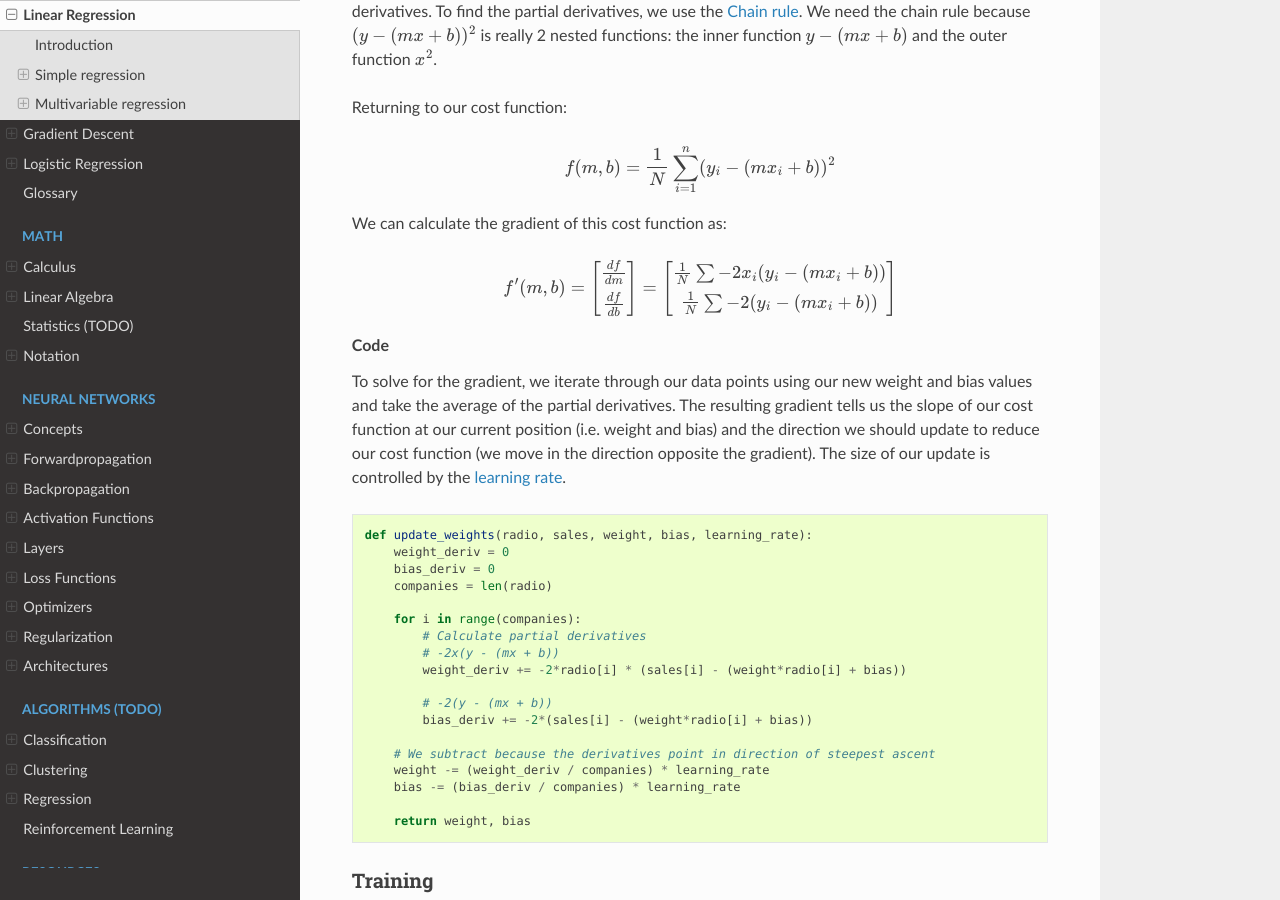
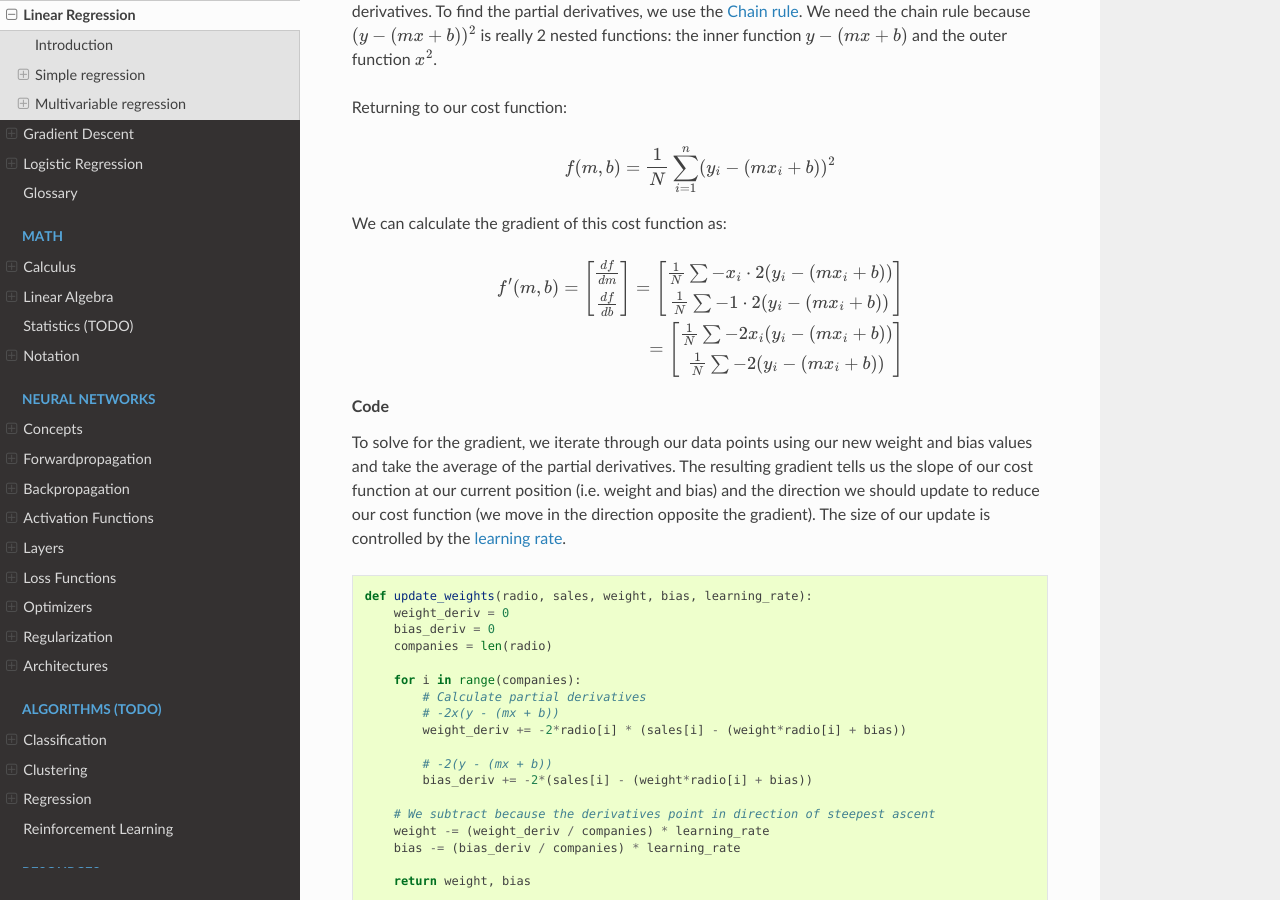
Before and after one commit to bfortuner/ml-glossary, a Sphinx documentation site: the page built from docs/linear_regression.rst, in a window 1280 px wide and 900 px high, scrolled down 3536 px. Built offline with Sphinx 7.4.7 and the Read the Docs theme 2.0.0, drawn with Linux system fonts in a browser that asks for light colours; pages that are not in the unit, such as notebooks, are missing from menus.

Commit message:
Added intermediate derivative calculation (#55)

```diff
--- a/docs/linear_regression.rst
+++ b/docs/linear_regression.rst
@@ -145,6 +145,12 @@ We can calculate the gradient of this cost function as:
        \frac{df}{dm}\\
        \frac{df}{db}\\
       \end{bmatrix}
+  =
+    \begin{bmatrix}
+      \frac{1}{N} \sum -x_i \cdot 2(y_i - (mx_i + b)) \\
+      \frac{1}{N} \sum -1 \cdot 2(y_i - (mx_i + b)) \\
+    \end{bmatrix}
+
   =
      \begin{bmatrix}
        \frac{1}{N} \sum -2x_i(y_i - (mx_i + b)) \\
```
